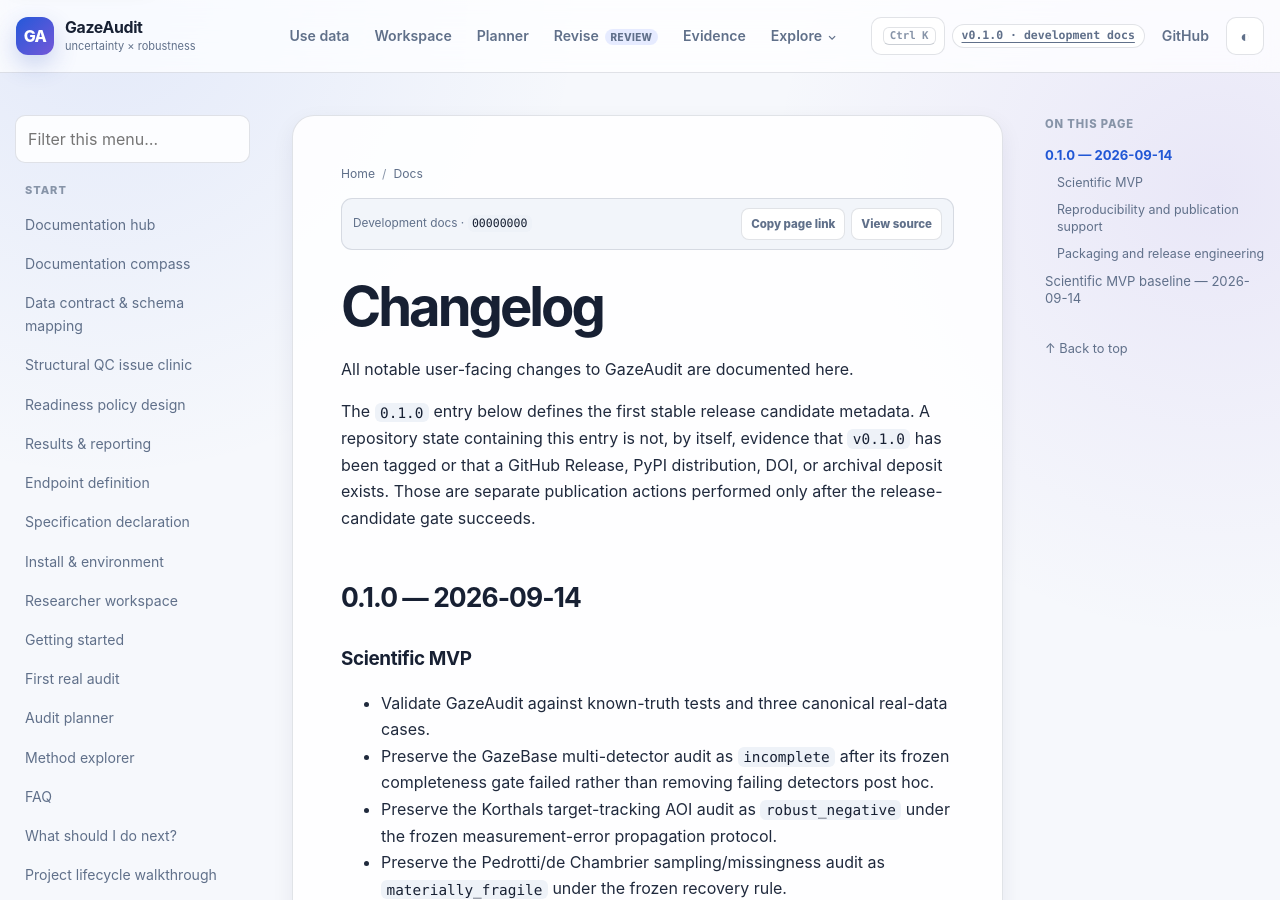
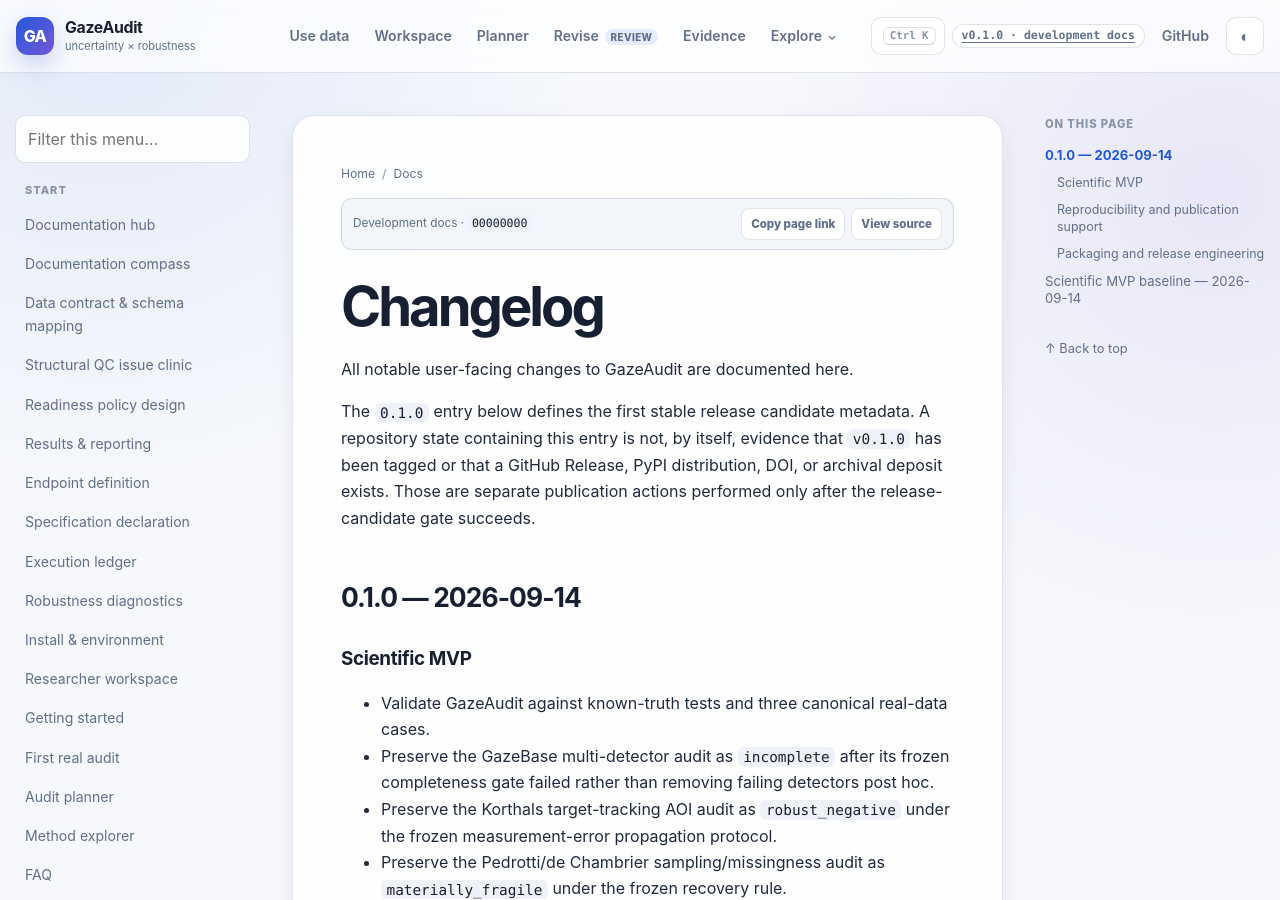
Before and after one commit to stefanosbalaskas/GazeAudit, a Jekyll site: the page built from CHANGELOG.md, in a window 1280 px wide and 900 px high. Built offline with Jekyll 4.4.1, drawn with Linux system fonts in a browser that asks for light colours; our own code applies the rules of GitHub Pages for plain Markdown files.

Commit message:
docs: clean navigation and add robustness diagnostics routes

```diff
--- a/_layouts/default.html
+++ b/_layouts/default.html
@@ -66,6 +66,7 @@
   {% if page.page_type == 'endpoint-contract' %}<link rel="stylesheet" href="{{ '/assets/css/endpoint-contract.css' | relative_url }}">{% endif %}
   {% if page.page_type == 'specification-declaration' %}<link rel="stylesheet" href="{{ '/assets/css/specification-declaration.css' | relative_url }}">{% endif %}
   {% if page.page_type == 'execution-ledger' %}<link rel="stylesheet" href="{{ '/assets/css/execution-ledger.css' | relative_url }}">{% endif %}
+  {% if page.page_type == 'robustness-diagnostics' %}<link rel="stylesheet" href="{{ '/assets/css/robustness-diagnostics.css' | relative_url }}">{% endif %}
   <script>
     (function () {
       try {
@@ -104,17 +105,15 @@
               <a href="{{ '/docs/data-contract/' | relative_url }}">Data contract</a>
               <a href="{{ '/docs/reference/qc-issue-clinic/' | relative_url }}">QC issue clinic</a>
               <a href="{{ '/docs/readiness-policy/' | relative_url }}">Readiness policy</a>
+              <a href="{{ '/docs/endpoint-contract/' | relative_url }}">Endpoint contract</a>
+              <a href="{{ '/docs/specification-declaration/' | relative_url }}">Specification declaration</a>
+              <a href="{{ '/docs/execution-ledger/' | relative_url }}">Execution ledger</a>
+              <a href="{{ '/docs/robustness-diagnostics/' | relative_url }}">Robustness diagnostics</a>
               <a href="{{ '/docs/reporting-center/' | relative_url }}">Reporting center</a>
-              <a href="{{ '/docs/endpoint-contract/' | relative_url }}">Endpoint contract</a>
-          <a href="{{ '/docs/specification-declaration/' | relative_url }}">Specification declaration</a>
-          <a href="{{ '/docs/execution-ledger/' | relative_url }}">Execution ledger</a>
-              <a href="{{ '/docs/specification-declaration/' | relative_url }}">Specification declaration</a>
-            <a href="{{ '/docs/execution-ledger/' | relative_url }}">Execution recovery</a>
-              <a href="{{ '/docs/execution-ledger/' | relative_url }}">Execution ledger</a>
               <a href="{{ '/docs/install/' | relative_url }}">Install & environment</a>
               <a href="{{ '/docs/guides/' | relative_url }}">Guides</a>
               <a href="{{ '/docs/examples/' | relative_url }}">Examples</a>
-          <a href="{{ '/docs/examples/catalog/' | relative_url }}">Example catalog</a>
+              <a href="{{ '/docs/examples/catalog/' | relative_url }}">Example catalog</a>
               <a href="{{ '/docs/methods/' | relative_url }}">Methods</a>
               <a href="{{ '/docs/plots/' | relative_url }}">Plots</a>
             </div>
@@ -191,6 +190,9 @@
           <a href="{{ '/docs/readiness-policy/' | relative_url }}">Readiness policy</a>
           <a href="{{ '/docs/reporting-center/' | relative_url }}">Reporting center</a>
           <a href="{{ '/docs/endpoint-contract/' | relative_url }}">Endpoint contract</a>
+          <a href="{{ '/docs/specification-declaration/' | relative_url }}">Specification declaration</a>
+          <a href="{{ '/docs/execution-ledger/' | relative_url }}">Execution ledger</a>
+          <a href="{{ '/docs/robustness-diagnostics/' | relative_url }}">Robustness diagnostics</a>
           <a href="{{ '/docs/reference/cli-reference/' | relative_url }}">CLI reference</a>
           <a href="{{ '/docs/reference/evidence-vocabulary/' | relative_url }}">Evidence vocabulary</a>
           <a href="{{ '/docs/VALIDATION_MATRIX.html' | relative_url }}">Validation</a>
@@ -223,6 +225,8 @@
             <a href="{{ '/docs/reporting-center/' | relative_url }}">Results & reporting</a>
             <a href="{{ '/docs/endpoint-contract/' | relative_url }}">Endpoint definition</a>
             <a href="{{ '/docs/specification-declaration/' | relative_url }}">Specification declaration</a>
+            <a href="{{ '/docs/execution-ledger/' | relative_url }}">Execution ledger</a>
+            <a href="{{ '/docs/robustness-diagnostics/' | relative_url }}">Robustness diagnostics</a>
             <a href="{{ '/docs/install/' | relative_url }}">Install & environment</a>
             <a href="{{ '/docs/workspace/' | relative_url }}">Researcher workspace</a>
             <a href="{{ '/docs/getting-started/' | relative_url }}">Getting started</a>
@@ -251,6 +255,7 @@
             <a href="{{ '/docs/guides/endpoint-definition/' | relative_url }}">Endpoint definition</a>
             <a href="{{ '/docs/guides/specification-declaration/' | relative_url }}">Specification declaration</a>
             <a href="{{ '/docs/guides/execution-ledger-recovery/' | relative_url }}">Execution ledger & recovery</a>
+            <a href="{{ '/docs/guides/robustness-diagnostics/' | relative_url }}">Read robustness diagnostics</a>
             <a href="{{ '/docs/guides/reporting-robustness/' | relative_url }}">Reporting robustness</a>
             <a href="{{ '/docs/guides/claim-boundary-reporting/' | relative_url }}">Claim-boundary reporting</a>
             <a href="{{ '/docs/guides/publication-audits/' | relative_url }}">Publication audits</a>
@@ -415,5 +421,6 @@
   {% if page.page_type == 'endpoint-contract' %}<script src="{{ '/assets/js/endpoint-contract.js' | relative_url }}" defer></script>{% endif %}
   {% if page.page_type == 'specification-declaration' %}<script src="{{ '/assets/js/specification-declaration.js' | relative_url }}" defer></script>{% endif %}
   {% if page.page_type == 'execution-ledger' %}<script src="{{ '/assets/js/execution-ledger.js' | relative_url }}" defer></script>{% endif %}
+  {% if page.page_type == 'robustness-diagnostics' %}<script src="{{ '/assets/js/robustness-diagnostics.js' | relative_url }}" defer></script>{% endif %}
 </body>
 </html>
```
Also changed, not shown: other parts of _layouts/default.html (+1 -0 lines).
